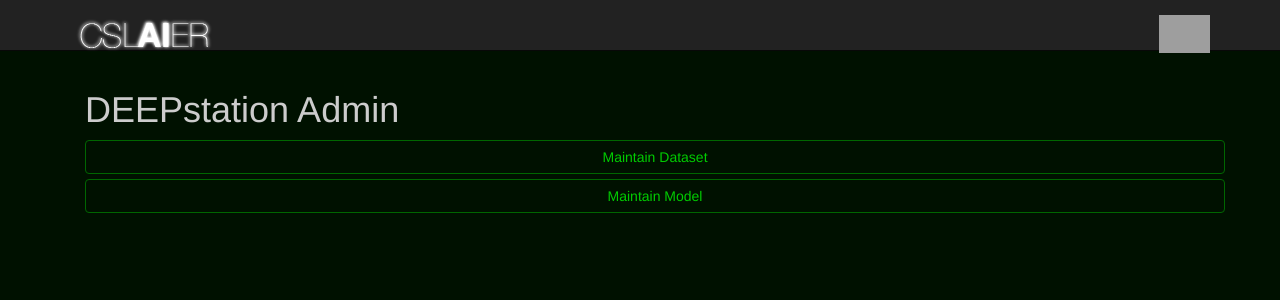
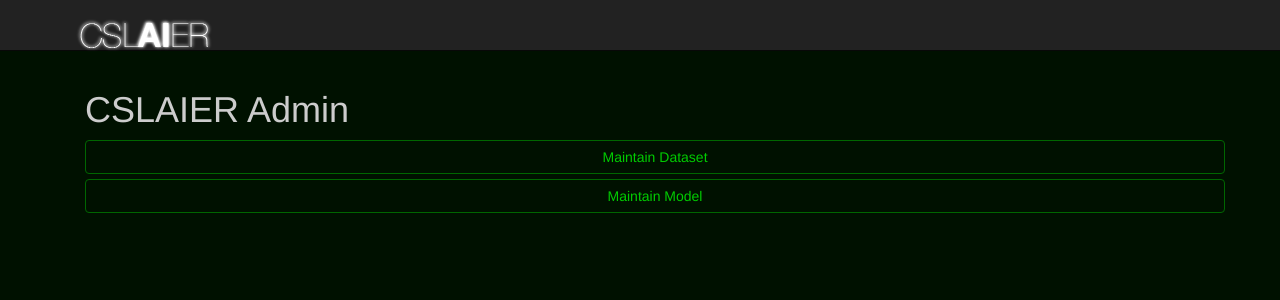
Before and after one commit to SonyCSL/CSLAIER, a Flask app: page /admin/ in a window 1280 px wide. Shown: the top 300 px of the page. Run offline with Flask 2, Linux system fonts and the light colour scheme; parts of the project's set-up code (start-up, migrations or seed data) failed here and were passed over; some libraries are stand-ins or nearby versions; grey boxes are pictures that could not be loaded.

Commit message:
change name on html template

```diff
--- a/src/main.py
+++ b/src/main.py
@@ -621,7 +621,7 @@ def api_terminate_trained():
 
 def get_system_info():
     info = ds_util.get_system_info()
-    info['deepstation_version'] = __version__
+    info['cslaire_version'] = __version__
     return info
 
 
--- a/src/static/html/gpu_usage.html
+++ b/src/static/html/gpu_usage.html
@@ -2,7 +2,7 @@
 <html lang="en">
 <head>
     <meta charset="UTF-8">
-    <title>DEEPstation - GPU Usage</title>
+    <title>CSLAILER - GPU Usage</title>
     <style type="text/css">
         body {
             background-colro: #020;
--- a/src/templates/admin/datasets.html
+++ b/src/templates/admin/datasets.html
@@ -2,7 +2,7 @@
 {% block title %} Admin - Datasets {% endblock %}
 {% block main_content %}
 <div class="container">
-    <h1>DEEPstation Admin - Datasets</h1>
+    <h1>CSLAIER Admin - Datasets</h1>
     <table class="table">
         <tr>
             <th>ID</th>
--- a/src/templates/admin/index.html
+++ b/src/templates/admin/index.html
@@ -2,7 +2,7 @@
 {% block title %} Admin index {% endblock %}
 {% block main_content %}
 <div class="container">
-    <h1>DEEPstation Admin</h1>
+    <h1>CSLAIER Admin</h1>
     <button id="maintain_dataset_button" class="btn btn-cyber btn-block">Maintain Dataset</button>
     <button id="maintain_model_button" class="btn btn-cyber btn-block">Maintain Model</button>
 </div>
--- a/src/templates/admin/models.html
+++ b/src/templates/admin/models.html
@@ -2,7 +2,7 @@
 {% block title %} Admin - Models {% endblock%}
 {% block main_content %}
 <div class="container">
-    <h1>DEEPstation Admin - Models</h1>
+    <h1>CSLAIER Admin - Models</h1>
     <table class="table">
         <tr>
             <th>ID</th>
--- a/src/templates/common/base.html
+++ b/src/templates/common/base.html
@@ -2,7 +2,7 @@
 <html lang="en">
 <head>
     <meta charset="UTF-8">
-    <title>{% block title %}{% endblock %} - DEEPstation</title>
+    <title>{% block title %}{% endblock %} - CSLAIER</title>
     <link rel="stylesheet" type="text/css" href="{{ url_for('static', filename='css/bootstrap.min.css') }}">
     {% block stylesheets %}{% endblock %}
     <link rel="stylesheet" type="text/css" href="{{ url_for('static', filename='css/cslaier.css') }}">
--- a/src/templates/common/header.html
+++ b/src/templates/common/header.html
@@ -5,10 +5,5 @@
                 <img src="{{ url_for('static', filename='img/logo.png') }}" alt="">
             </a>
         </div>
-        <div class="navbar-right">
-            <a href="#" class="navbar-brand">
-                <img src="http://deepstation.jp/ds_img/arc.png" alt="ARC">
-            </a>
-        </div>
     </div>
 </nav>
--- a/src/templates/common/version_info.html
+++ b/src/templates/common/version_info.html
@@ -1,7 +1,7 @@
 <table border="0">
     <tr>
-        <th>DEEPstation Version:</th>
-        <td>{{ system_info['deepstation_version'] }}</td>
+        <th>CSLAIER Version:</th>
+        <td>{{ system_info['cslaier_version'] }}</td>
     </tr>
     <tr>
         <th>Graphic Board Driver Version:</th>
--- a/src/templates/index_partial/modals.html
+++ b/src/templates/index_partial/modals.html
@@ -37,9 +37,9 @@
                         <p class="help-block">Select data set file which is compressed by zip.</p>
                     </div>
                     <div class="form-group hidden" id="set_dataset_path_div">
-                        <label for="set_dataset_path_input">Set dataset path on DEEPstation</label>
+                        <label for="set_dataset_path_input">Set dataset path on CSLAIER</label>
                         <input type="text" id="set_dataset_path_input" class="form-control" name="dataset_path">
-                        <p class="help-block">Input dataset path on DEEPstation</p>
+                        <p class="help-block">Input dataset path on CSLAIER</p>
                     </div>
                     <button type="submit" class="btn btn-cyber disabled" id="submit_dataset">Submit</button>
                     <button type="cancel" class="btn btn-cyber" data-dismiss="modal">Cancel</button>
```
